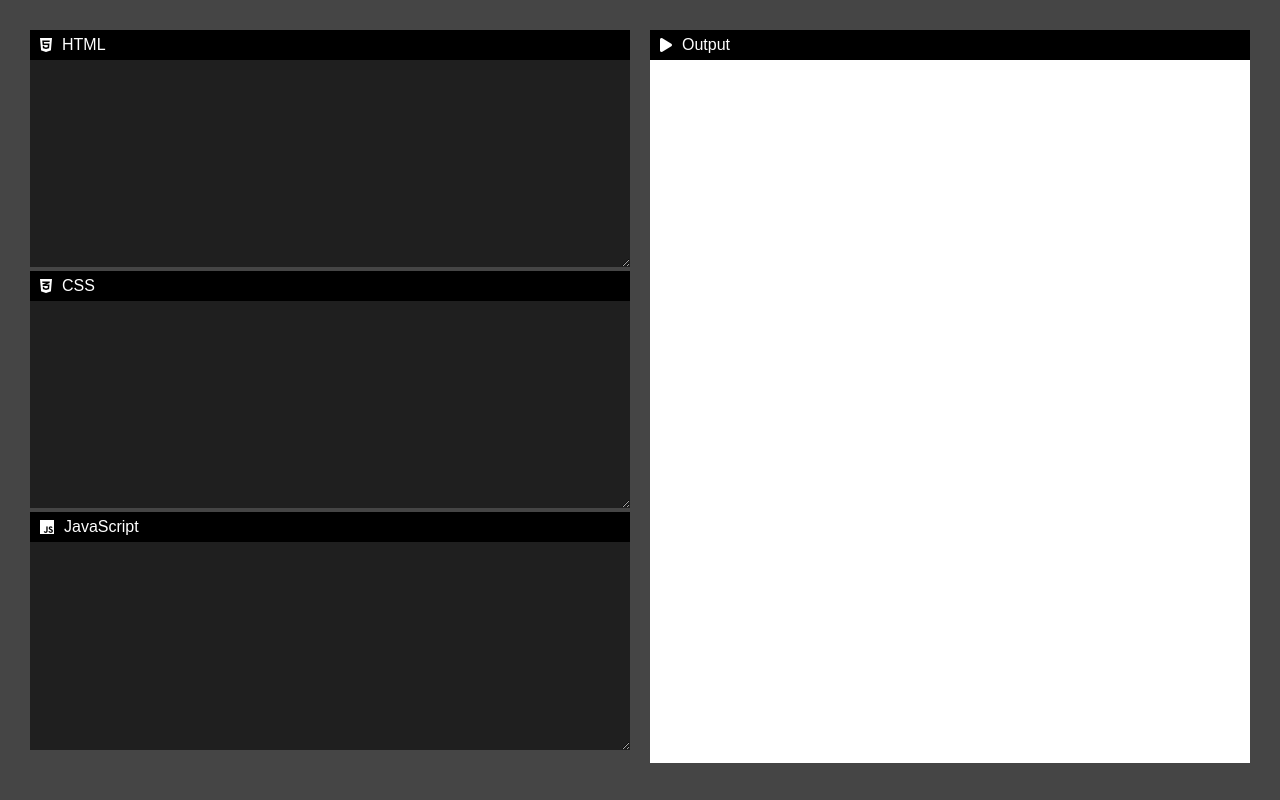
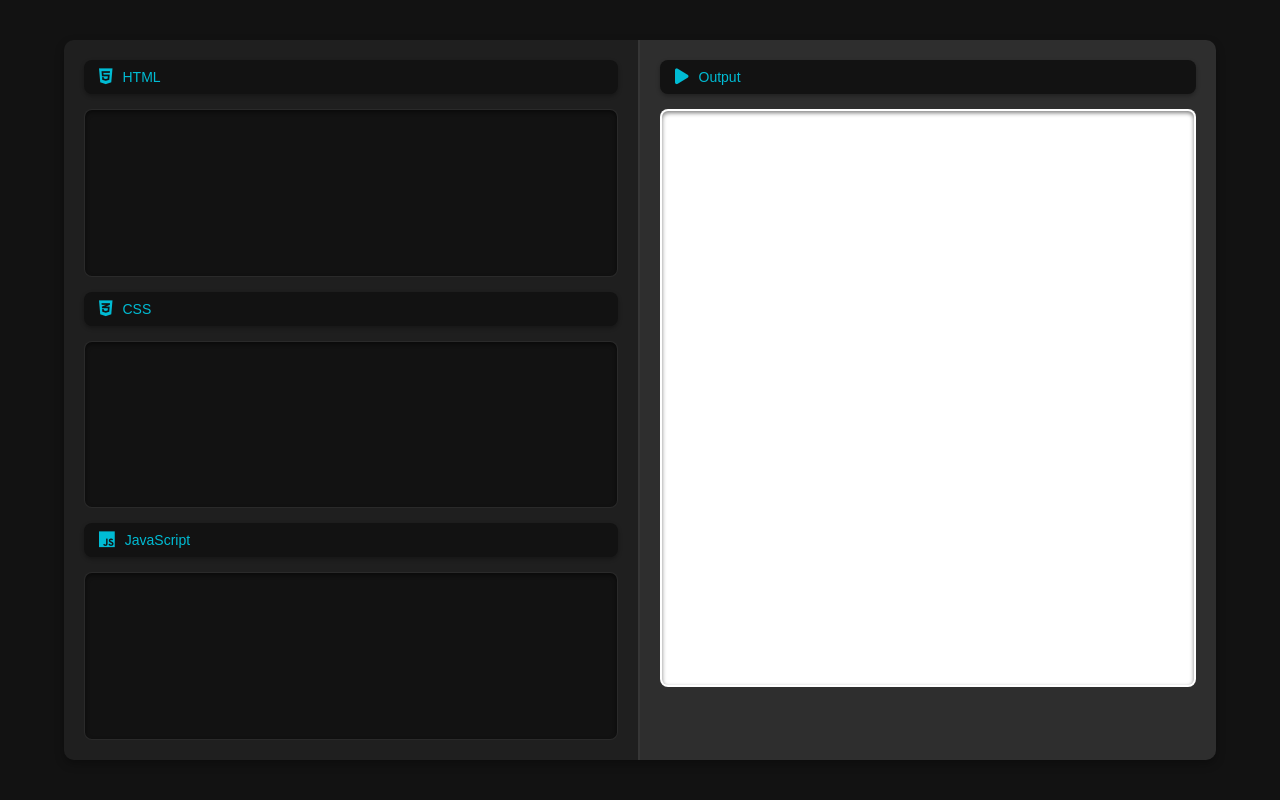
Before and after one commit to Aastha-kukreja/CodeStream, a plain HTML site: page index.html in a window 1280 px wide. Drawn offline with Linux system fonts and the light colour scheme.

Commit message:
Final commit

```diff
--- a/style.css
+++ b/style.css
@@ -1,47 +1,96 @@
-*{
-    margin: 0px;
-    padding: 0px;
+* {
+    margin: 0;
+    padding: 0;
     box-sizing: border-box;
     font-family: 'Poppins', sans-serif;
 }
-body{
-    background: #454545;
+
+body {
+    background: #121212;
     color: #fff;
+    display: flex;
+    justify-content: center;
+    align-items: center;
+    height: 100vh;
+    overflow: hidden;
 }
-.container{
-    width: 100%;
-    height: 100vh;
+
+.container {
+    width: 90%;
+    height: 90vh;
+    display: flex;
+    box-shadow: 0 4px 10px rgba(0, 0, 0, 0.3);
+    border-radius: 10px;
+    overflow: hidden;
+}
+
+.left, .right {
+    flex-basis: 50%;
     padding: 20px;
     display: flex;
+    flex-direction: column;
+    gap: 15px;
 }
-.left,.right{
-    flex-basis: 50%;
-    padding: 10px;
+
+.left {
+    background: #1f1f1f;
+    border-right: 2px solid rgba(255, 255, 255, 0.1);
 }
-textarea{
+
+.right {
+    background: #2e2e2e;
+}
+
+textarea {
     width: 100%;
-    height: 28%;
-    background: #1f1f1f;
+    height: 25%;
+    background: #121212;
     color: #fff;
-    padding: 10px 20px;
-    border: 0;
-    outline: 0;
+    padding: 15px;
+    border: 1px solid rgba(255, 255, 255, 0.1);
+    border-radius: 8px;
+    font-size: 16px;
+    resize: none;
+    outline: none;
+    box-shadow: inset 0 2px 4px rgba(0, 0, 0, 0.5);
+    transition: border-color 0.3s ease, box-shadow 0.3s ease;
+}
+
+textarea:focus {
+    border-color: #00bcd4;
+    box-shadow: inset 0 4px 8px rgba(0, 0, 0, 0.7);
+}
+
+iframe {
+    width: 100%;
+    height: 85%;
+    background: #fff;
+    border: 2px solid rgba(255, 255, 255, 0.1);
+    border-radius: 8px;
+    outline: none;
+    box-shadow: inset 0 2px 4px rgba(0, 0, 0, 0.5);
+}
+
+label {
+    display: flex;
+    align-items: center;
+    background: #121212;
+    color: #00bcd4;
+    font-size: 14px;
+    font-weight: 500;
+    padding: 8px 15px;
+    border-radius: 8px;
+    box-shadow: 0 2px 4px rgba(0, 0, 0, 0.3);
+}
+
+label i {
+    margin-right: 10px;
     font-size: 18px;
 }
-iframe{
-    width: 100%;
-    height: 95%;
-    background: #fff;
-    border: 0;
-    outline: 0;
+
+label:hover {
+    background: #00bcd4;
+    color: #121212;
+    cursor: pointer;
+    transition: background 0.3s ease, color 0.3s ease;
 }
-label i{
-    margin-right: 10px;
-    margin-left: 10px;
-}
-label{
-    display: flex;
-    align-items: center;
-    background: #000;
-    height: 30px;
-}
```
